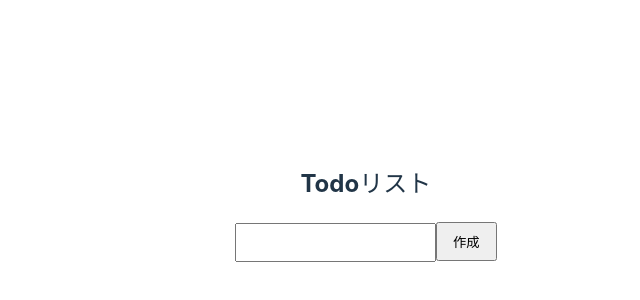
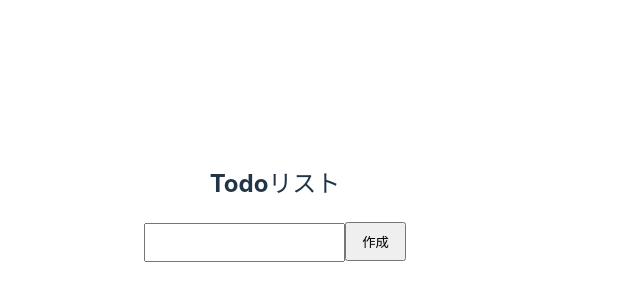
Before and after one commit to garden905/selfkanri, a React (Vite) app: page / in a window 1280 px wide. Shown: the part 188-488 px from the top of the page, without its empty margins (365-1005 px from the left). Built offline with nearby package versions, Linux system fonts and the light colour scheme.

Commit message:
表示位置を真ん中に変更

```diff
--- a/src/App.css
+++ b/src/App.css
@@ -1,13 +1,13 @@
 
 
 .App {
-  margin:0px 300px;
+
 
 text-align:center;
   display: flex;
   align-items: center;
   justify-content: center;
-  width: 100%;
+  width: 100vw;
   height: 100vh;
 }
 
```
